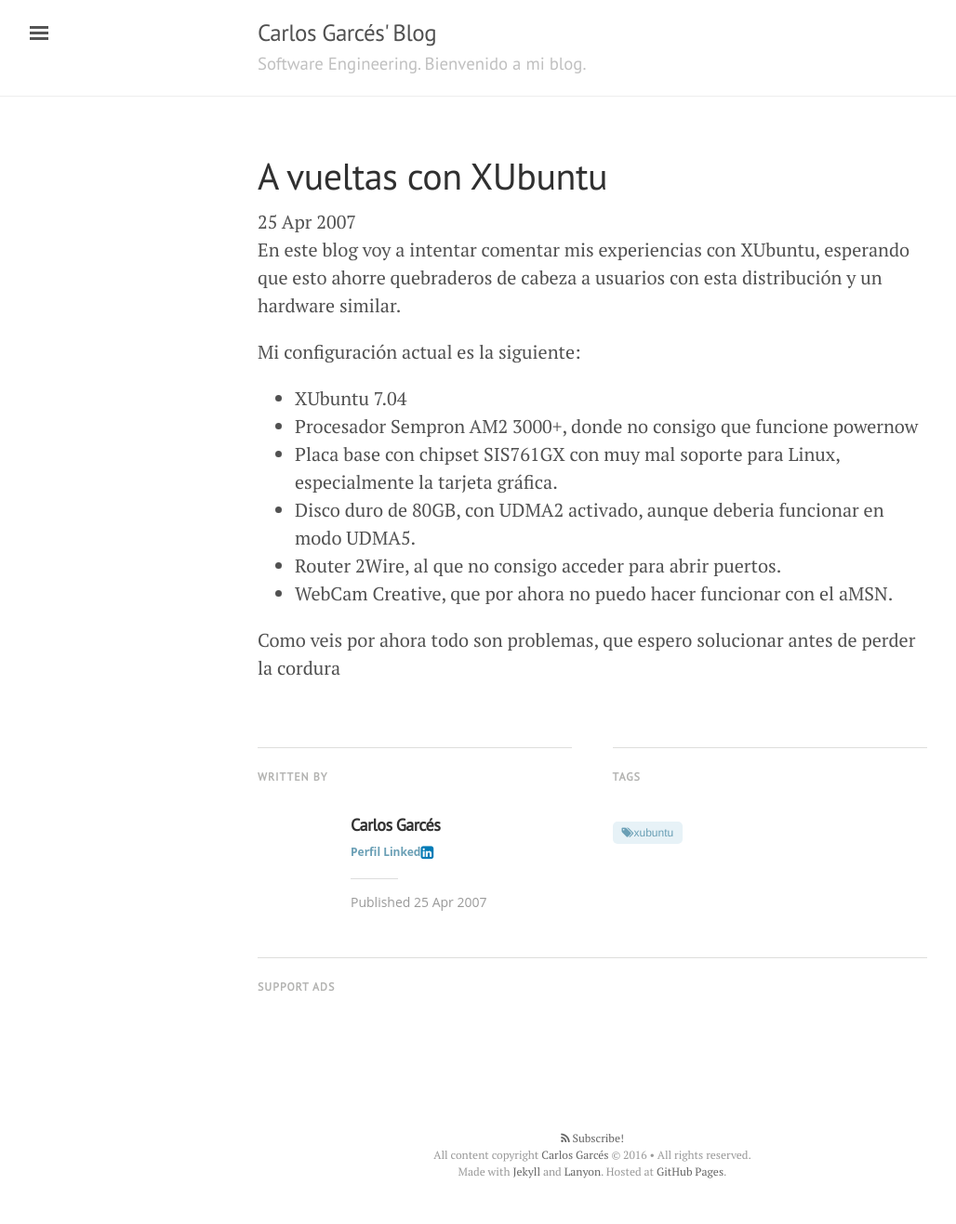
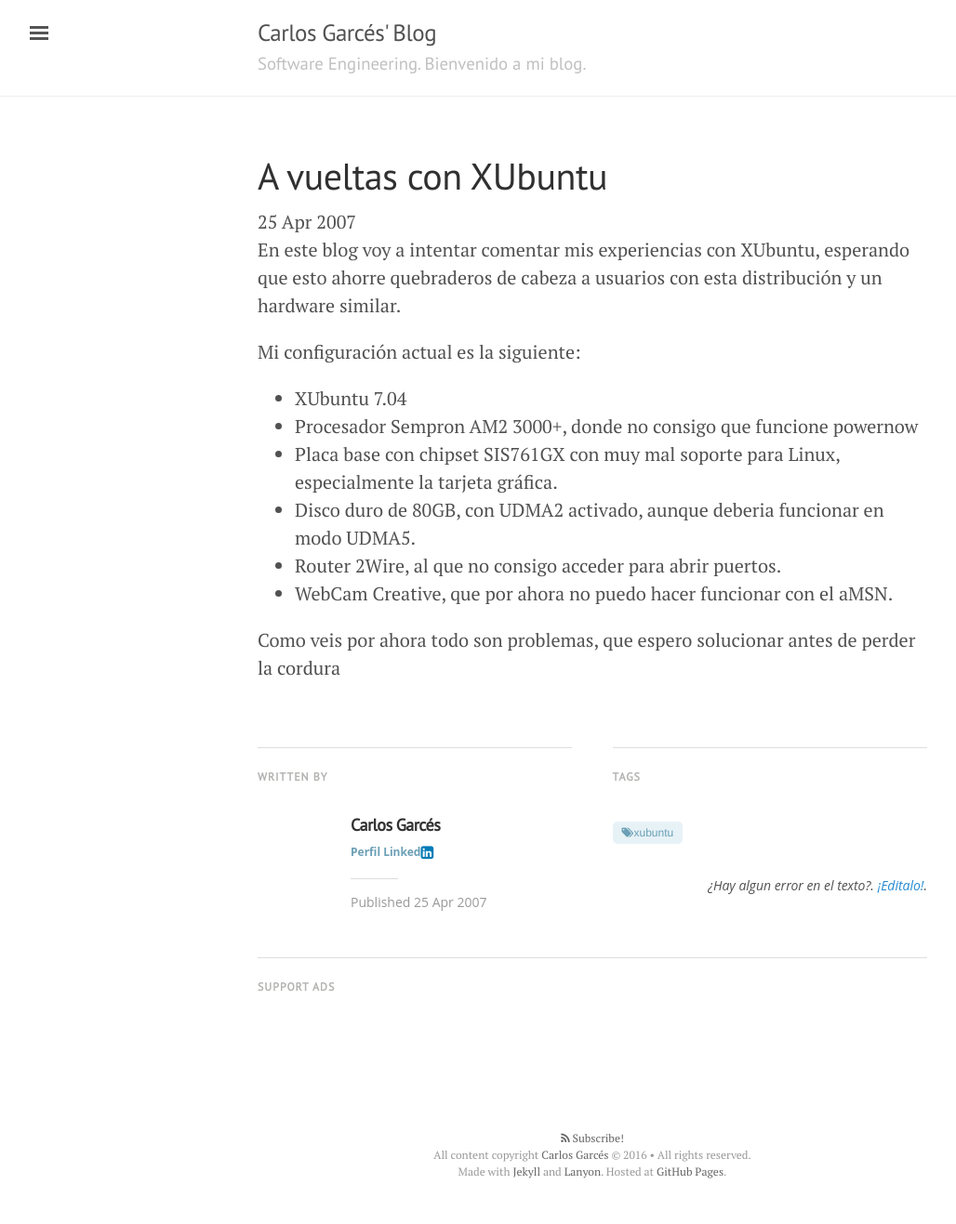
Before and after one commit to CGarces/CGarces.github.io, a Jekyll site: the page built from _posts/2007-04-25-en-este-blog-voy-intentar-comentar-mis.md, in a window 1280 px wide. Shown: the whole page at 93% size, without its empty margins (3-1031 px from the left). Built offline with Jekyll 4.4.1, drawn with Linux system fonts in a browser that asks for light colours; nearby versions of some CDN libraries; Markdown is read by kramdown in place of the engine named in the settings; comment, search, counter and statistics services are not loaded.

Commit message:
Improved article Added edit link

```diff
--- a/_config.yml
+++ b/_config.yml
@@ -68,3 +68,7 @@
           label: "Post title"
           placeholder: "Title"
           alterable: true
+
+#GitHub Metadata
+github:
+  repository_url: https://github.com/CGarces/CGarces.github.io
--- a/_layouts/post.html
+++ b/_layouts/post.html
@@ -39,11 +39,12 @@
 						<p class="published">Published <time datetime="{{ page.date | date: "%F %R" }}">{{ page.date | date_to_string }}</time></p>
 					</section>
 				</div>
-				{{/post}}
 				<div class="isRight">
 				<h5 class="index-headline featured"><span>Tags</span></h5>
 				{% include post-tags.html %}
 				</div>
+				<div class="improve-article">¿Hay algun error en el texto?.
+				<a href="{{ site.github.repository_url }}/edit/master/{{ page.path }}" title="Ayuda a mejorar el articulo {{ page.path }}">¡Editalo!</a>.</div>
 			</div>
 			<div class="bottom-closer cf">
 				<div class="isLeft">
--- a/public/css/main.sass
+++ b/public/css/main.sass
@@ -17,6 +17,13 @@
 @mixin respond-to($breakpoint)
   @media only screen and (max-width: $breakpoint + px)
     @content
+
+.improve-article
+  margin-top: $rs/2
+  font-size: $rs/8*7
+  font-style: italic
+  float: right
+  padding-top: $rs/4*5
 
 .pagination
   text-align: center
```
Also changed, not shown: _posts/2016-02-22-root-MXQ-4K-RK3229.md (+2 -2 lines).
